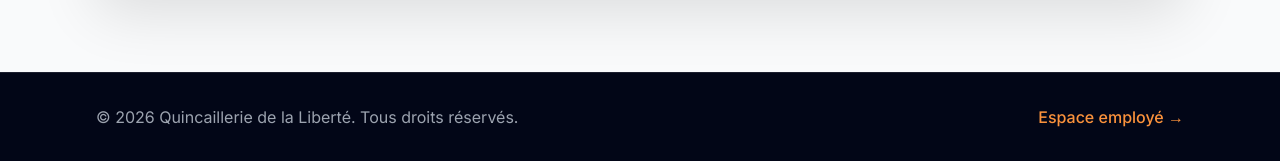
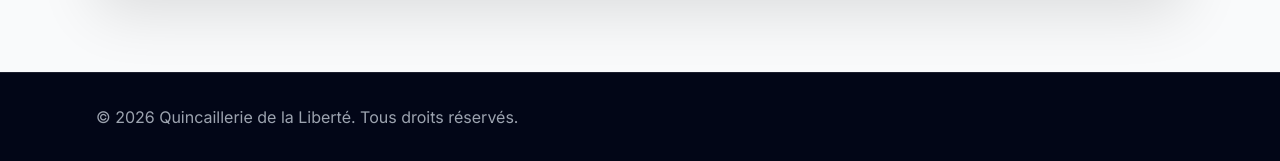
Before and after one commit to SonyPeter/quincaillerie, a PHP site: page / in a window 1280 px wide. Shown: the part 3091-3252 px from the top of the page. Run offline with PHP 8.4, Linux system fonts and the light colour scheme; data that the repository does not hold is empty; style sheets or scripts are compiled from the project's sources; some libraries are stand-ins or nearby versions.

Commit message:
Mise à jour sit la

```diff
--- a/apps/views/home/index.php
+++ b/apps/views/home/index.php
@@ -873,7 +873,7 @@
     <footer class="bg-navy-950 border-t border-white/10 text-gray-400 py-8">
         <div class="max-w-6xl mx-auto px-4 sm:px-6 lg:px-8 flex flex-col sm:flex-row items-center justify-between gap-4 text-center sm:text-left">
             <p>© <?= date('Y') ?> Quincaillerie de la Liberté. Tous droits réservés.</p>
-            <a href="<?= BASE_URL ?>/login" class="text-orange-400 hover:text-orange-300 font-medium">Espace employé →</a>
+            <!-- <a href="<?= BASE_URL ?>/login" class="text-orange-400 hover:text-orange-300 font-medium">Espace employé →</a> -->
         </div>
     </footer>
 
```
